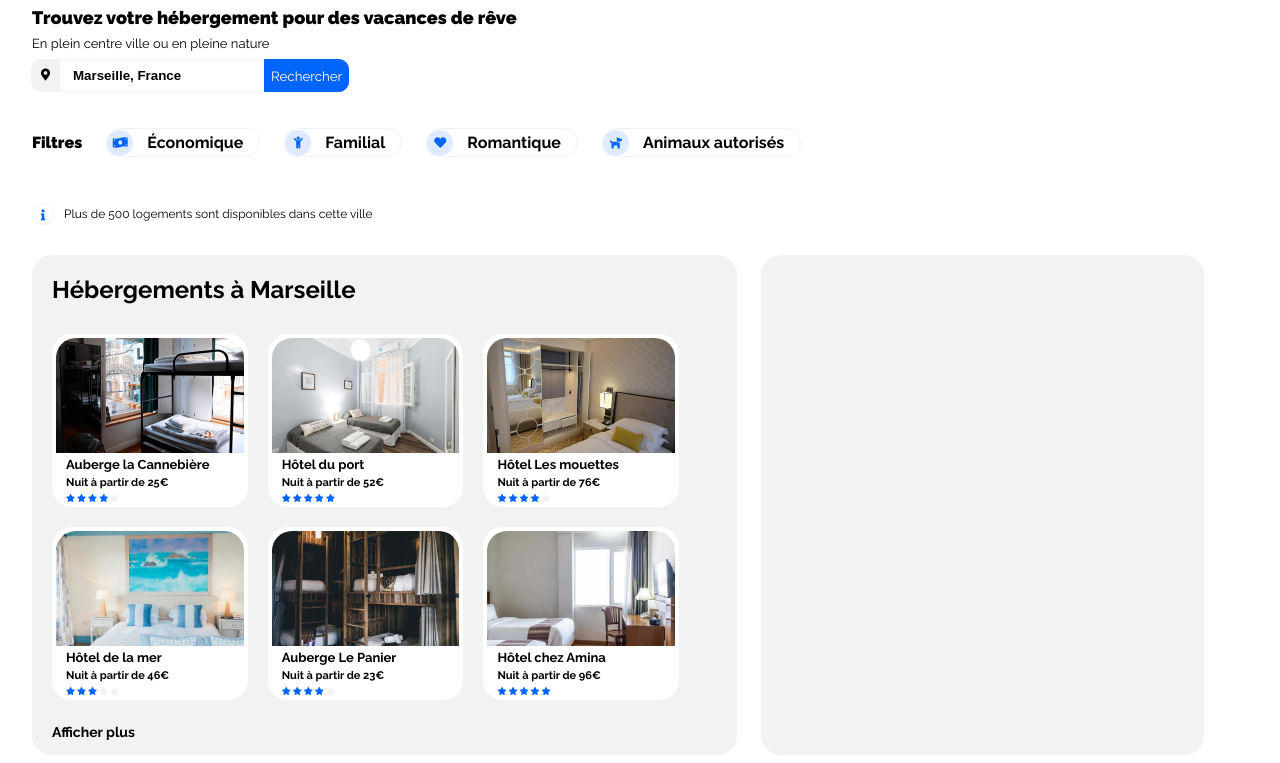
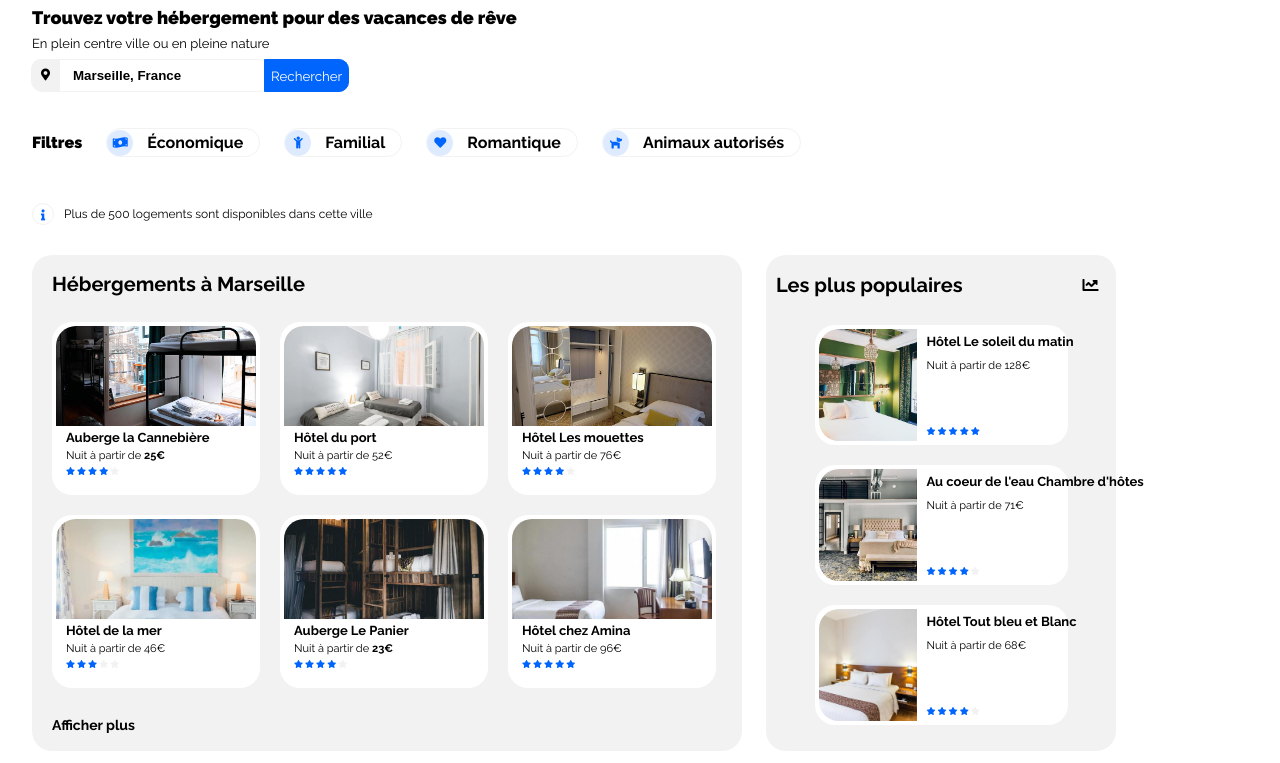
Before and after one commit to leolegrand/LeoLegrand_2_09082021, a plain HTML site: page index.html in a window 1280 px wide. Shown: the part 91-854 px from the top of the page. Drawn offline with Linux system fonts and the light colour scheme.

Commit message:
Avancement de la section Hebergements, restructuration du HTML/CSS pour être plus compréhensible

```diff
--- a/index.html
+++ b/index.html
@@ -56,9 +56,9 @@
             <div class="hotels">
                 <h2>Hébergements à Marseille</h2>
 
-            <div class="hotels-cards-1-organisation">
+            <div class="hotel-cards-organisation">
 
-                <article class="hotel-cards-1">
+                <article class="hotel-cards">
 
                     <img src="/images/hebergements/marcus-loke-WQJvWU_HZFo-unsplash.jpg" alt="Photographie d'une chambre d'hôtel">
 
@@ -76,7 +76,7 @@
 
                 </article>
 
-                <article class="hotel-cards-1">
+                <article class="hotel-cards">
                     <img src="/images/hebergements/fred-kleber-gTbaxaVLvsg-unsplash.jpg" alt="Photographie d'une chambre d'hôtel">
 
                     <h3>Hôtel du port</h3>
@@ -92,7 +92,7 @@
                     </div>
                 </article>
 
-                <article class="hotel-cards-1">
+                <article class="hotel-cards">
                     <img src="/images/hebergements/reisetopia-B8WIgxA_PFU-unsplash.jpg" alt="Photographie d'une chambre d'hôtel">
 
                     <h3>Hôtel Les mouettes</h3>
@@ -109,7 +109,7 @@
 
                 </article>
 
-                <article class="hotel-cards-1">
+                <article class="hotel-cards">
                     <img src="/images/hebergements/annie-spratt-Eg1qcIitAuA-unsplash.jpg" alt="Photographie d'une chambre d'hôtel">
 
                     <h3>Hôtel de la mer</h3>
@@ -126,7 +126,7 @@
 
                 </article>
 
-                <article class="hotel-cards-1">
+                <article class="hotel-cards">
                     <img src="/images/hebergements/nicate-lee-kT-ZyaiwBe0-unsplash.jpg" alt="Photographie d'une chambre d'hôtel">
 
                     <h3>Auberge Le Panier</h3>
@@ -143,7 +143,7 @@
 
                 </article>
 
-                <article class="hotel-cards-1">
+                <article class="hotel-cards">
                     <img src="/images/hebergements/febrian-zakaria-M6S1WvfW68A-unsplash.jpg" alt="Photographie d'une chambre d'hôtel">
 
                     <h3>Hôtel chez Amina</h3>
@@ -160,18 +160,64 @@
 
                 </article>
             </div>
-                <p>Afficher plus</p>
+                <h4>Afficher plus</h4>
             </div>
-
-
-
 
 
             <div class="populaires">
 
-                <article class="hotel-cards-2"></article>
-                <article class="hotel-cards-2"></article>
-                <article class="hotel-cards-2"></article>
+               <div class="populaires-title">
+                <h2>Les plus populaires</h2>
+                <i class="fas fa-chart-line"></i>
+               </div>
+
+               <div class="populaires-cards-organisation">
+
+                <article class="populaires-cards">
+                    <img src="/images/hebergements/emile-guillemot-Bj_rcSC5XfE-unsplash.jpg" alt="Photographie d'une chambre d'hôtel">
+
+                    <h3>Hôtel Le soleil du matin</h3>
+
+                    <p>Nuit à partir de 128€</p>
+
+                    <div class="stars">
+                        <i class="fas fa-star bluestar"></i>
+                        <i class="fas fa-star bluestar"></i>
+                        <i class="fas fa-star bluestar"></i>
+                        <i class="fas fa-star bluestar"></i>
+                        <i class="fas fa-star bluestar"></i>
+                </article>
+                <article class="populaires-cards">
+                    <img src="/images/hebergements/aw-creative-VGs8z60yT2c-unsplash.jpg" alt="Photographie d'une chambre d'hôtel">
+
+                    <h3>Au coeur de l'eau Chambre d'hôtes</h3>
+
+                    <p>Nuit à partir de 71€</p>
+
+                    <div class="stars">
+                        <i class="fas fa-star bluestar"></i>
+                        <i class="fas fa-star bluestar"></i>
+                        <i class="fas fa-star bluestar"></i>
+                        <i class="fas fa-star bluestar"></i>
+                        <i class="fas fa-star"></i>
+                </article>
+                <article class="populaires-cards">
+                    <img src="/images/hebergements/febrian-zakaria-sjvU0THccQA-unsplash.jpg" alt="Photographie d'une chambre d'hôtel">
+
+                    <h3>Hôtel Tout bleu et Blanc</h3>
+
+                    <p>Nuit à partir de 68€</p>
+
+                    <div class="stars">
+                        <i class="fas fa-star bluestar"></i>
+                        <i class="fas fa-star bluestar"></i>
+                        <i class="fas fa-star bluestar"></i>
+                        <i class="fas fa-star bluestar"></i>
+                        <i class="fas fa-star"></i>
+                </article>
+
+
+               </div>
 
             </div>
 
--- a/style.css
+++ b/style.css
@@ -8,6 +8,8 @@
 body {
     font-family: Raleway;
 }
+
+
 
 /* Logo et barre de navigation */
 
@@ -47,6 +49,8 @@ header ul li a {
     font-weight: bold;
 }
 
+
+
 /* Titre et sous-titre de l'index */
 
 .recherche h1 {
@@ -59,6 +63,8 @@ header ul li a {
     margin: 0 0 0.5rem 1.5rem;
     font-size: 13px;
 }
+
+
 
 /* Barre de recherche */
 
@@ -104,6 +110,8 @@ header ul li a {
     border-radius: 0px 10px 10px 0px;
     margin-left: -5px;
 }
+
+
 
 /* Filtres */
 
@@ -157,6 +165,8 @@ header ul li a {
     left: 0px;
 }
 
+
+
 /* Nombre de logements trouvé par l'outil de recherche  */
 
 .input-results{
@@ -187,67 +197,13 @@ header ul li a {
     font-size: 11px;
 }
 
+
+
 /* Hebergements */
 
 .hebergements{
     display: flex;
     flex-wrap: wrap;
-
-}
-.hotels {
-    height: 500px;
-    background-color:#F2F2F2;
-    margin-left: 1.5rem;
-    border-radius: 20px 20px 20px 20px;
-    width: 55%;
-    padding-left: 10px;
-}
-.hotels h2{
-    padding-left: 10px;
-}
-
-.hotels p{
-    padding-left: 10px;
-    font-size: 14px;
-    font-weight: bold;
-}
-
-.hotel-cards-1{
-    background-color: white;
-    padding: 4px;
-    margin: 10px;
-    border-radius: 20px 20px 20px 20px;
-    height: 33%;
-    width: 27%;
-}
-
-.hotel-cards-1 img{
-    border-radius: 20px 20px 0px 0px;
-    height:115px;
-    width: 100%;
-    object-fit:cover;
-
-}
-
-.hotel-cards-1 h3, h3+p{
-    margin:0%;
-    margin-bottom: 2px;
-    padding-left: 10px;
-    padding-bottom: 2px;
-}
-.hotel-cards-1 h3{
-    font-size: 13px;
-}
-
-.hotel-cards-1 h3+p{
-    font-size: 11px;
-}
-
-.hotels-cards-1-organisation{
-    display: flex;
-    flex-wrap: wrap;
-    justify-content: flex-start;
-
 }
 
 .stars{
@@ -260,13 +216,141 @@ header ul li a {
     color:#0065FC;
 }
 
+
+
+/* Hôtels */
+
+.hotels {
+    height: auto;
+    background-color:#F2F2F2;
+    margin-left: 1.5rem;
+    border-radius: 20px 20px 20px 20px;
+    width: 700px;
+    padding-left: 10px;
+}
+.hotels h2{
+    padding-left: 10px;
+    font-size: 20px;
+}
+
+.hotels h4{
+    padding-left: 10px;
+    font-size: 14px;
+    font-weight: bold;
+}
+
+
+
+/* Cartes hôtels */
+
+.hotel-cards-organisation{
+    display: flex;
+    flex-wrap: wrap;
+    justify-content: flex-start;
+}
+
+.hotel-cards{
+    background-color: white;
+    padding: 4px;
+    margin: 10px;
+    border-radius: 20px 20px 20px 20px;
+    height: 165px;
+    width: 200px;
+}
+
+.hotel-cards img{
+    border-radius: 20px 20px 0px 0px;
+    height:100px;
+    width: 100%;
+    object-fit:cover;
+}
+
+.hotel-cards h3, .hotel-cards p{
+    margin:0%;
+    margin-bottom: 2px;
+    padding-left: 10px;
+    padding-bottom: 2px;
+}
+
+.hotel-cards h3{
+    font-size: 13px;
+}
+
+.hotel-cards p{
+    font-size: 11px;
+}
+
+
+
+/* Populaires */
+
 .populaires{
     display: flex;
     flex-wrap: wrap;
-    height: 500px;
     background-color:#F2F2F2;
     margin-right: 1.5rem;
     margin-left: 1.5rem;
     border-radius: 20px 20px 20px 20px;
-    width: 35%;
+    width: 350px;
 }
+
+.populaires h2{
+    font-size: 20px;
+    padding-left: 10px;
+    padding-right: 120px;
+    margin: 0;
+}
+
+.populaires-title{
+    display: flex;
+    align-items: center;
+}
+
+
+
+/* Cartes hôtels populaires */
+
+.populaires-cards-organisation{
+    display: flex;
+    flex-direction: column;
+    align-items: center;
+    height: 400px;
+}
+
+.populaires-cards{
+    display: flex;
+    flex-direction: column;
+    flex-wrap: wrap;
+    align-content: flex-start;
+    background-color: white;
+    border-radius: 20px 20px 20px 20px;
+    width: 70%;
+    height: 28%;
+    margin: 10px;
+    padding: 4px;
+}
+
+.populaires-cards img{
+    height: 100%;
+    width: 40%;
+    border-radius: 20px 0px 0px 20px;
+    object-fit: cover;
+}
+
+.populaires-cards h3, .populaires-cards p{
+    padding-left: 10px;
+    margin: 5px 0;
+}
+
+.populaires-cards h3{
+    font-size: 13px;
+    word-wrap: break-word;
+}
+
+.populaires-cards p{
+    font-size: 11px;
+}
+
+.populaires-cards i{
+    margin-top: 50px;
+}
```
